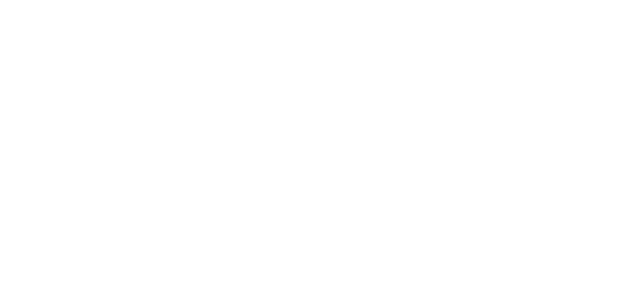
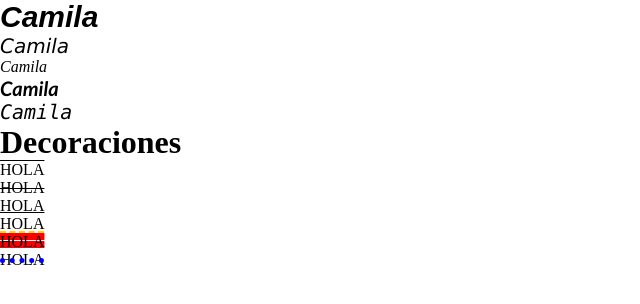
Before and after one commit to Camila-Fernanda-Olvera/ArchivosCss, a plain HTML site: page 13.html in a window 1280 px wide. Shown: the whole page, without its empty margins (0-640 px from the left). Drawn offline with Linux system fonts and the light colour scheme.

Commit message:
Guardado

```diff
--- a/13.html
+++ b/13.html
@@ -3,9 +3,21 @@
 <head>
     <meta charset="UTF-8">
     <meta name="viewport" content="width=device-width, initial-scale=1.0">
-    <title>Document</title>
+    <title>Texto</title>
+    <link rel="stylesheet" href="CSSAr/Texto.css">
 </head>
 <body>
-
+    <span>Camila</span><br>
+    <span class="t1">Camila</span><br>
+    <span class="t2">Camila</span><br>
+    <span class="t3">Camila</span><br>
+    <span class="t4">Camila</span><br>
+    <h1>Decoraciones</h1>
+    <p class="di">HOLA</p>
+    <p class="d2">HOLA</p>
+    <p class="d3">HOLA</p>
+    <p class="d4">HOLA</p>
+    <p class="d5">HOLA</p>
+    <p class="d6">HOLA</p>
 </body>
 </html>
--- a/CSSAr/Colores.css
+++ b/CSSAr/Colores.css
@@ -33,11 +33,53 @@ div{
 .color6{
     background-color:#f0f;
 }
-.color7{
-    background: rgb(132, 176, 213);
-    background: linear-gradient(90deg, rgb(15, 21, 73) 0%, rgb(66, 80, 205) 50%, rgb(28, 21, 226) 50%, rgb(0, 0, 0) 100%);
+.color7 {
+    background: linear-gradient(to right, blue, green); /* Gradiente horizontal */
+    color: white; /* Color del texto */
+    padding: 10px;
+    border-radius: 5px;
+    text-align: center;
 }
-.color8{
-    background-color: #ff0000;
-    background: radial-gradient(center, ellipse cover, #ff0000 0%, #000000 100%);
+
+.color8 {
+    background: linear-gradient(to bottom, purple, pink); /* Gradiente vertical */
+    color: white;
+    padding: 10px;
+    border-radius: 5px;
+    text-align: center;
 }
+
+.color9 {
+    background: radial-gradient(circle, yellow, orange, red); /* Degradado radial */
+    color: white; /* Color del texto */
+    padding: 10px;
+    border-radius: 5px;
+    text-align: center; /* Alineación del texto */
+}
+.color10 {
+    background-color: hsl(200, 70%, 50%); /* Puedes ajustar los valores de H, S y L */
+    color: white; /* Color del texto */
+    padding: 10px;
+    border-radius: 5px;
+}
+
+.color11 {
+    background: linear-gradient(to right, red, blue); /* Mezcla de colores */
+    color: white;
+    padding: 10px;
+    border-radius: 5px;
+}
+
+.color12 {
+    background-color: rgba(255, 100, 50, 0.7); /* Color relativo con transparencia */
+    color: black;
+    padding: 10px;
+    border-radius: 5px;
+}
+
+.color13 {
+    background-color: hwb(200 20% 10%); /* Color HWB */
+    color: white;
+    padding: 10px;
+    border-radius: 5px;
+}
--- a/CSSAr/Texto.css
+++ b/CSSAr/Texto.css
@@ -3,3 +3,51 @@
     padding: 0;
     box-sizing: border-box;
 }
+span{
+    font-family: "Arial";
+    font-size: 30px;
+    font-style: italic;
+    font-weight: 700;
+}
+.t1{
+    font-family: "Verdana";
+    font-size: 20px;
+    font-size: oblique;
+    font-weight: 500;
+}
+.t2{
+    font-family: "Times New Roman";
+    font-size: 20px;
+    font-size: inherit;
+    font-weight: 300;
+}
+.t3{
+    font-family:"Gill Sans";
+    font-size: 20px;
+    font-size: oblique;
+    font-weight: bold;
+}
+.t4{
+    font-family: "Lucida Console";
+    font-size: 20px;
+    font-size: italic;
+    font-weight: 500;
+}
+.di{
+    text-decoration-line: overline;
+}
+.d2{
+    text-decoration-line: line-through;
+}
+.d3{
+    text-decoration-line: underline;
+}
+.d4{
+    text-decoration: 7px double underline red;
+}
+.d5{
+   text-decoration: 2px dashed overline gold;
+}
+.d6{
+    text-decoration: 5px dotted line-through blue;
+}
```
